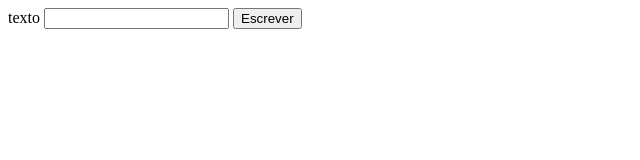
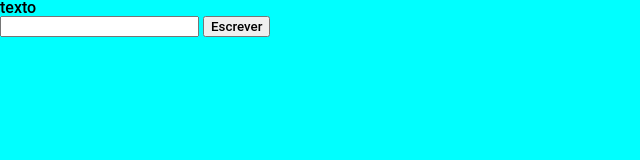
Before and after one commit to NoCorrea/Desafio-de-JS, a plain HTML site: page indexinputtext.html in a window 1280 px wide. Shown: the whole page, without its empty margins (0-640 px from the left). Drawn offline with Linux system fonts and the light colour scheme.

Commit message:
primeira tarefa do desafio JS- input button

```diff
--- a/index.js
+++ b/index.js
@@ -0,0 +1,6 @@
+const $inputField = document.querySelector('.write');
+const $textoSpan = document.getElementById('texto');
+
+$inputField.addEventListener("input", function() {
+    $textoSpan.textContent = $inputField.value;
+})
--- a/indexinputtext.html
+++ b/indexinputtext.html
@@ -3,15 +3,19 @@
 <head>
     <meta charset="UTF-8">
     <meta name="viewport" content="width=device-width, initial-scale=1.0">
+    <link rel="stylesheet" href="reset.css">
+    <link rel="stylesheet" href="style.css">
     <title>Document</title>
 
 </head>
 <body>
     <form class="form">
-        <span>texto</span>
-        <input type="text">
-        <button>Escrever</button>
-    </form>
+        <span id="texto">texto</span>
+        <div>
+            <input class="write" type="text">
+            <button type="submit">Escrever</button>
+        </div>
+
     <script src="index.js"></script>
 </body>
 </html>
--- /dev/null
+++ b/reset.css
@@ -0,0 +1,54 @@
+/* http://meyerweb.com/eric/tools/css/reset/
+v2.0 | 20110126
+License: none (public domain)
+*/
+
+html, body, div, span, applet, object, iframe,
+h1, h2, h3, h4, h5, h6, p, blockquote, pre,
+a, abbr, acronym, address, big, cite, code,
+del, dfn, em, img, ins, kbd, q, s, samp,
+small, strike, strong, sub, sup, tt, var,
+b, u, i, center,
+dl, dt, dd, ol, ul, li,
+fieldset, form, label, legend,
+table, caption, tbody, tfoot, thead, tr, th, td,
+article, aside, canvas, details, embed,
+figure, figcaption, footer, header, hgroup,
+menu, nav, output, ruby, section, summary,
+time, mark, audio, video {
+ margin: 0;
+ padding: 0;
+ border: 0;
+ font-size: 100%;
+
+ vertical-align: baseline;
+}
+/* HTML5 display-role reset for older browsers */
+article, aside, details, figcaption, figure,
+footer, header, hgroup, menu, nav, section {
+ display: block;
+}
+body {
+ line-height: 1;
+}
+ol, ul {
+ list-style: none;
+}
+blockquote, q {
+ quotes: none;
+}
+blockquote:before, blockquote:after,
+q:before, q:after {
+ content: '';
+ content: none;
+}
+table {
+ border-collapse: collapse;
+ border-spacing: 0;
+}
+/*aditional config*/
+*{
+    font-family: 'Roboto', sans-serif;
+    font-weight: 500;
+    box-sizing: border-box;
+}
--- /dev/null
+++ b/style.css
@@ -0,0 +1,8 @@
+body {
+    background-color: aqua;
+}
+
+.form {
+    display: flex;
+    flex-direction: column;
+}
```
